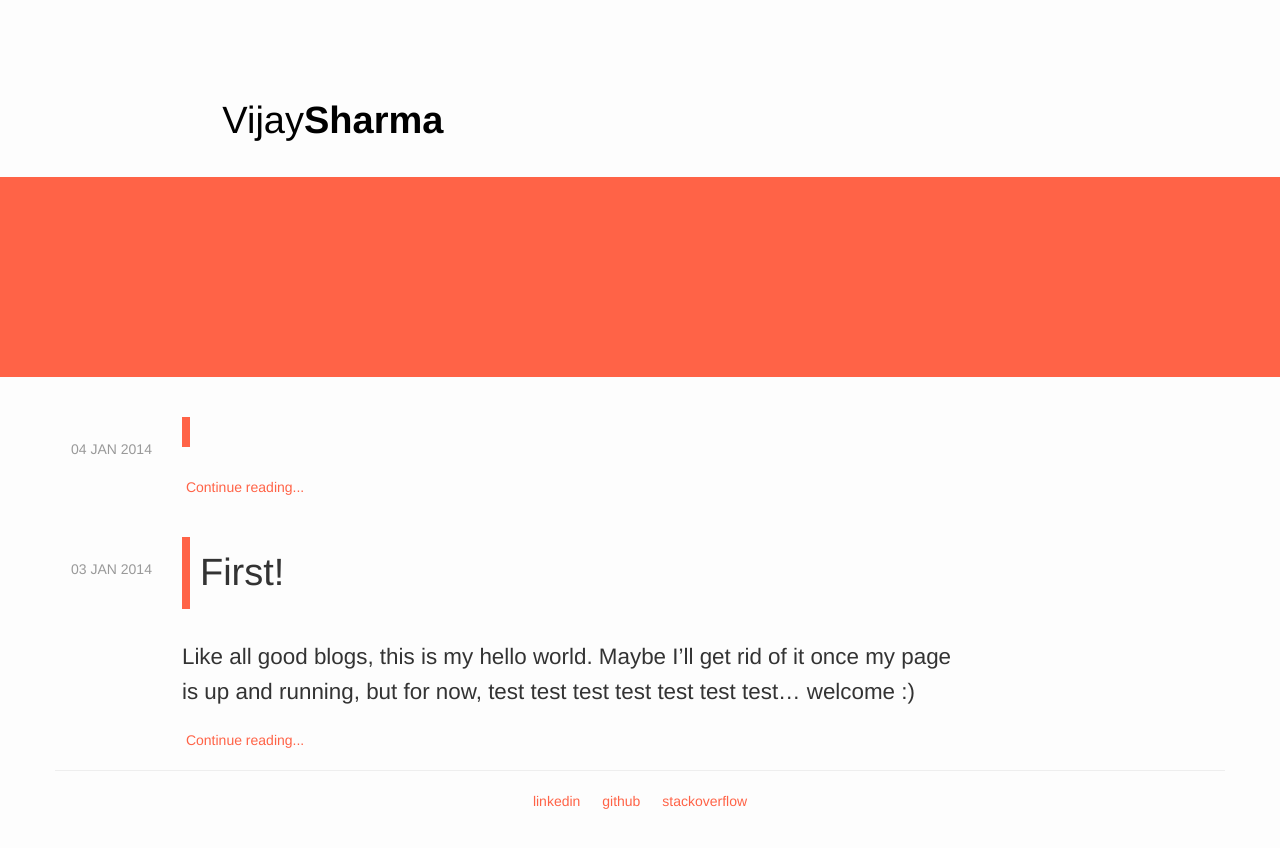
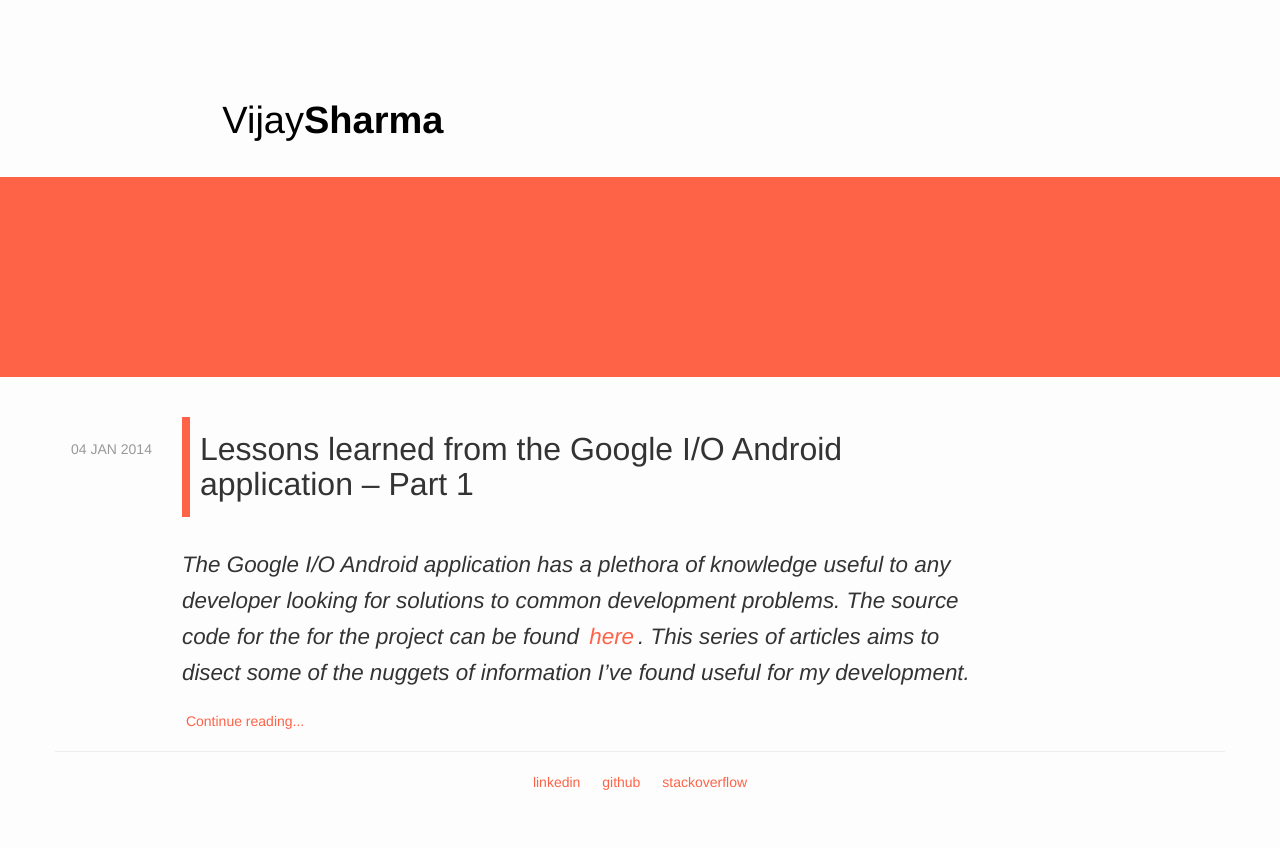
Before and after one commit to vijaysharm/vijaysharm.github.io, a Jekyll site: the page built from index.html, in a window 1280 px wide. Shown: the top 848 px of the page. Built offline with Jekyll 4.4.1, drawn with Linux system fonts in a browser that asks for light colours; the list of posts is cut into pages by our own code.

Commit message:
fixed some styles

````diff
--- a/_includes/post.html
+++ b/_includes/post.html
@@ -6,7 +6,7 @@
 			</h5>
 		</div>
 		<div class="col-lg-9">
-			<h1 class="article_title">{{ page.title }}</h1>
+			<h2 class="article_title">{{ page.title }}</h2>
 			{{ content }}
 			<hr class="alt">
 			{% include disqus.html %}
--- a/_posts/2014-01-03-lessons-learned-google-io-part-1.md
+++ /dev/null
@@ -1,23 +0,0 @@
----
-layout: post
-title: First!
----
-Like all good blogs, this is my hello world. Maybe I'll get rid of it once my page is up and running, but for now, test test test test test test test... welcome :)
-
-This is a test to see how the syntax highlighting works in jekyll
-
-So syntax highlighting doesn't seem to work..
-```language_java
-import java.net.HttpURLConnection;
-public class Utils {
-  /**
-   * Copied from com.google.gwt.lang.LongLib
-   * @param value
-   * @return
-   */
-  public static long longFromBase64(String value) {
-    int pos = 0;
-  }
-}
-```
-Stupid illegal characters.
--- a/css/custom.css
+++ b/css/custom.css
@@ -35,13 +35,17 @@
 	height: 100px;
 }
 
-.post h1, .post h2 {
+.post h1, .post h2, .post h3 {
 	border-left: 8px solid #CCC;
 	margin: 40px 0px 30px 0px;
 	padding: 15px 30px 15px 10px;
 }
 
-.post h1:nth-child(1){
+.post h3 {
+	padding: 10px 30px 10px 10px;
+}
+
+.post h1:nth-child(1), .post h2:nth-child(1) {
 	border-left: 8px solid tomato;
 }
 
--- a/index.html
+++ b/index.html
@@ -10,9 +10,9 @@
 				</h5>
 			</div>
 			<div class="col-lg-9">
-				<h1 class="article_title">
+				<h2 class="article_title">
 					{{ post.title }}
-				</h1>
+				</h2>
 				{{ post.excerpt }}
 
 				<a href="{{ post.url }}">Continue reading...</a>
````
Also changed, not shown: _posts/2014-01-04-lessons-learned-google-io-part-1.md (+4 -4 lines), 1 other file.
